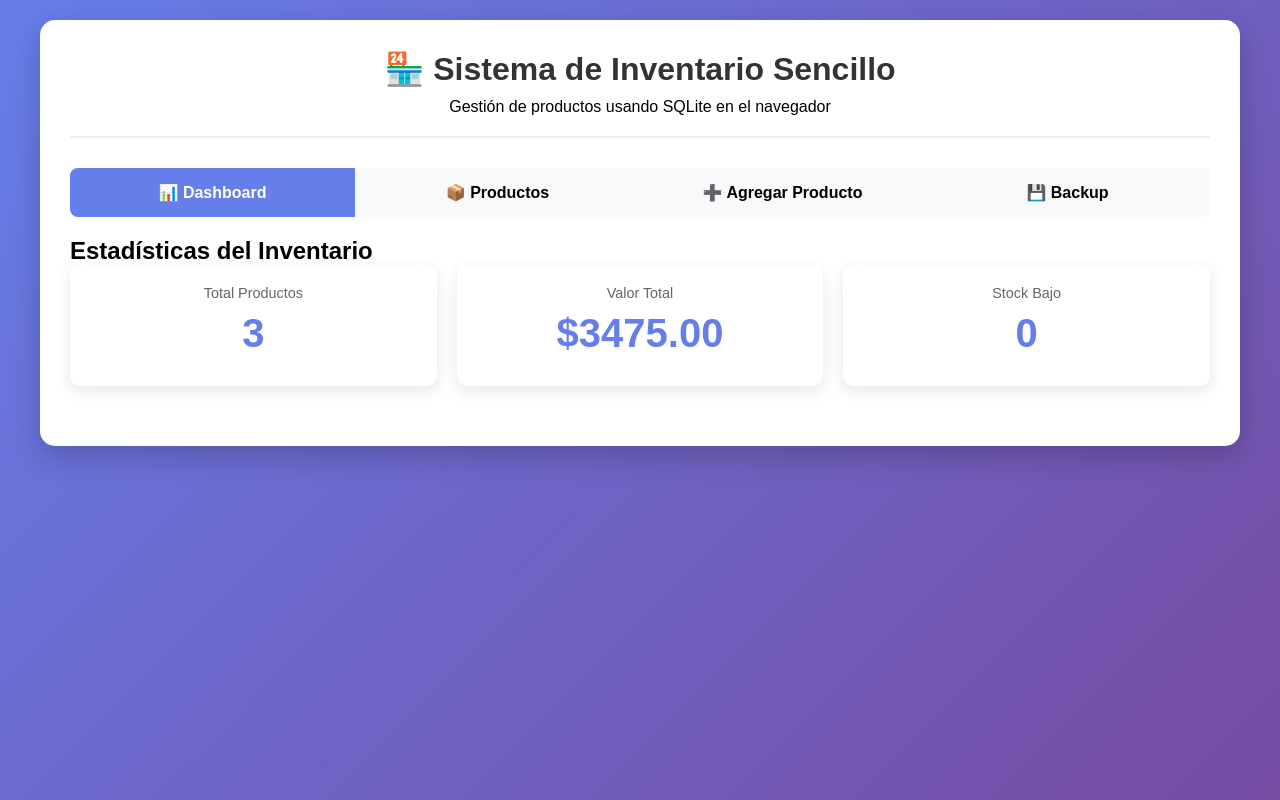
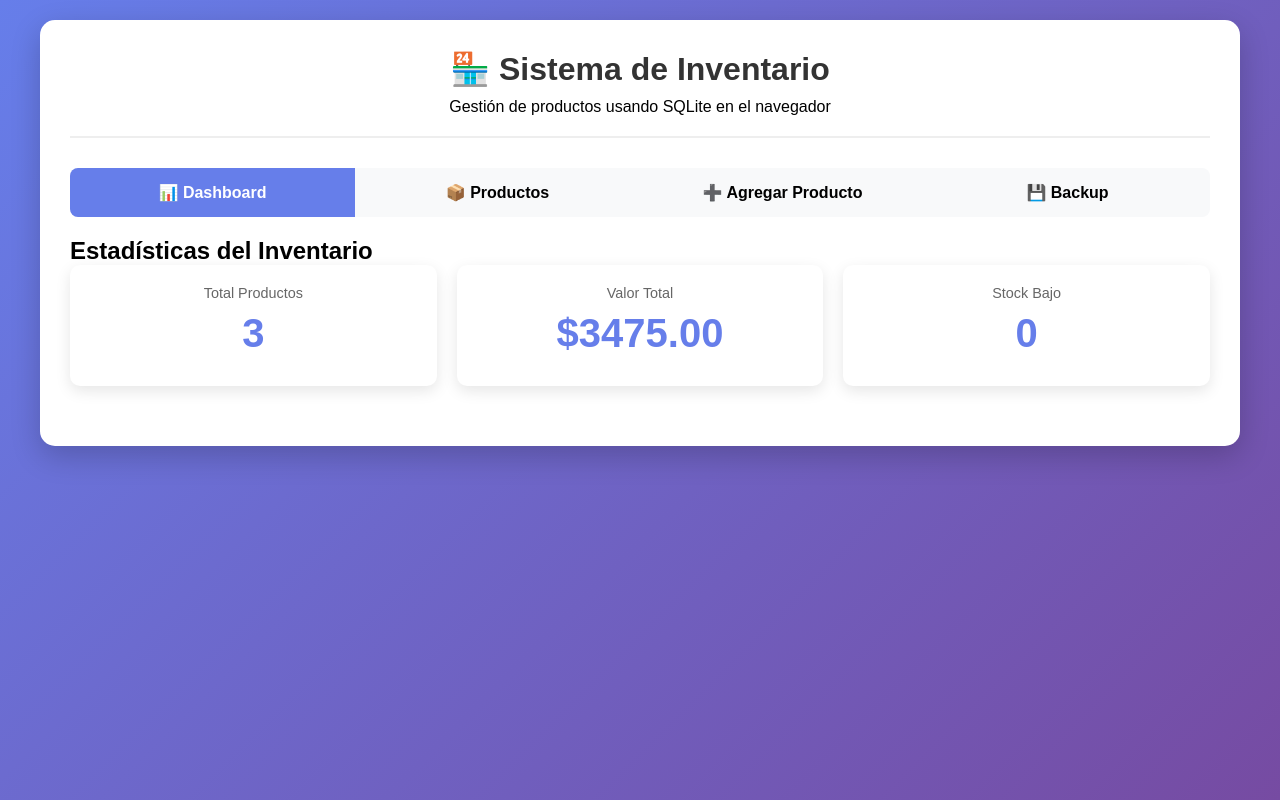
Before and after one commit to diegooooo12/database, a plain HTML site: page index.html in a window 1280 px wide. Drawn offline with nearby package versions, Linux system fonts and the light colour scheme.

Commit message:
Update index.html

```diff
--- a/index.html
+++ b/index.html
@@ -325,7 +325,7 @@
 <body>
     <div class="container">
         <header>
-            <h1>🏪 Sistema de Inventario Sencillo</h1>
+            <h1>🏪 Sistema de Inventario </h1>
             <p>Gestión de productos usando SQLite en el navegador</p>
         </header>
 
```
